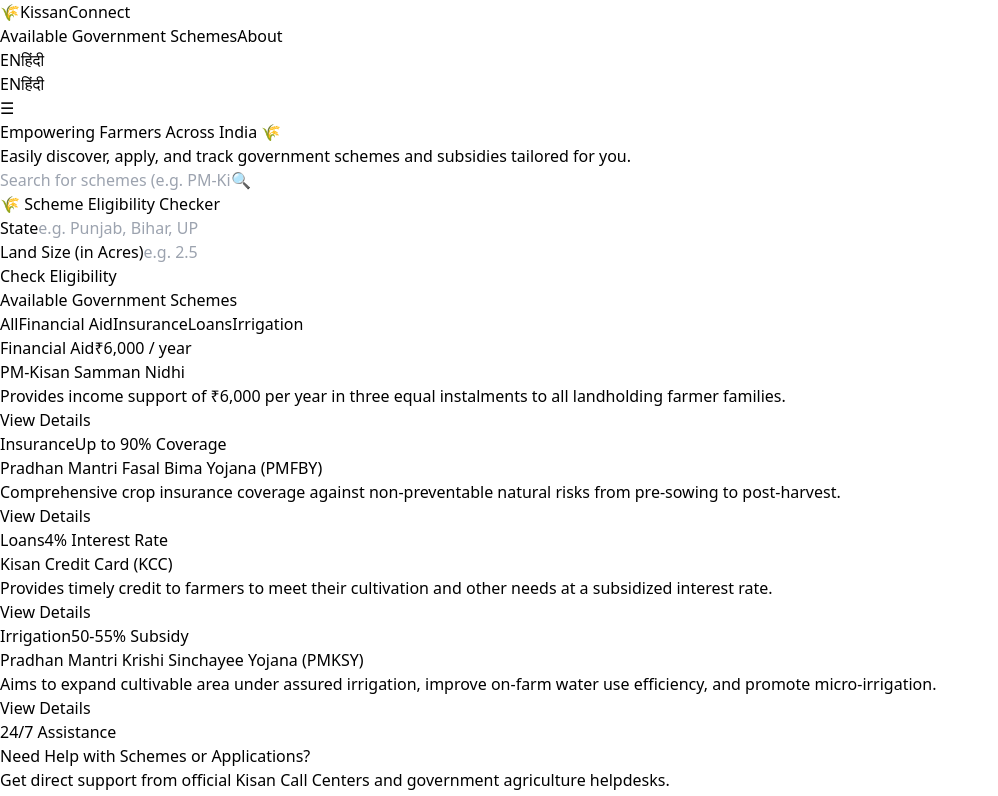
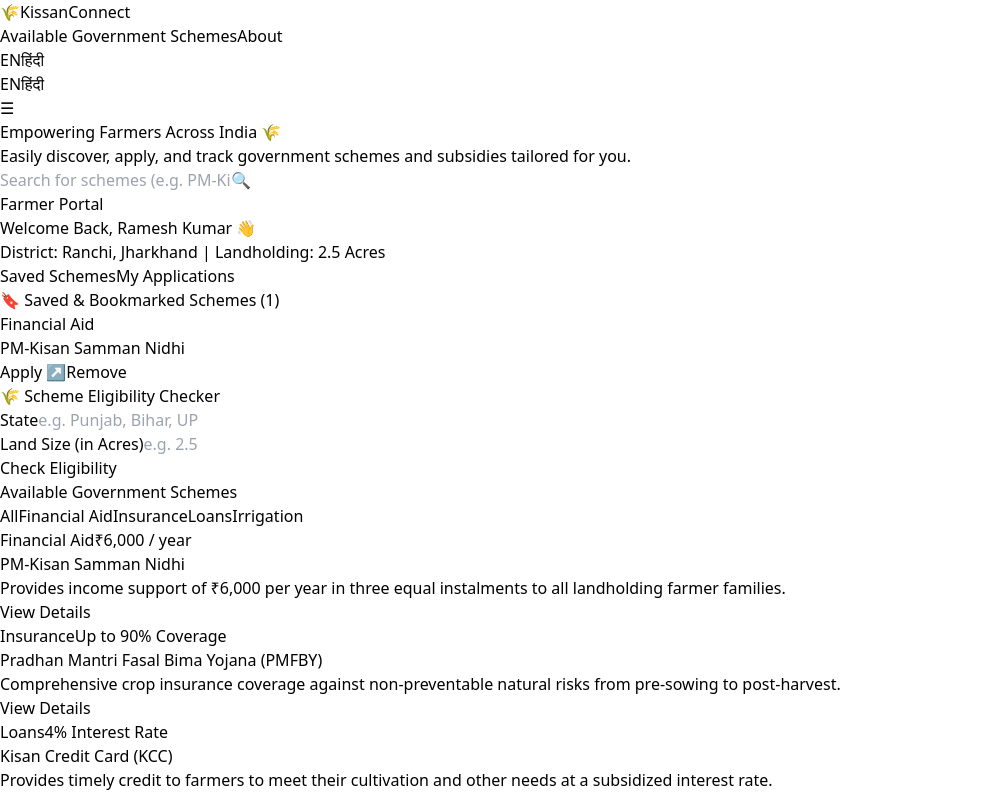
Before and after one commit to chikolavosaki-sys/KISSANCONNECT, a React (Vite) app in the folder frontend/: page / in a window 1280 px wide. Shown: the top 796 px of the page, without its empty margins (0-998 px from the left). Built offline with nearby package versions, Linux system fonts and the light colour scheme.

Commit message:
Add Farmer Dashboard with saved schemes and application tracking

```diff
--- a/frontend/src/App.jsx
+++ b/frontend/src/App.jsx
@@ -3,6 +3,7 @@ import Navbar from './components/Navbar';
 import Hero from './components/Hero';
 import SchemesList from './components/SchemesList';
 import EligibilityChecker from './components/EligibilityChecker';
+import FarmerDashboard from './components/FarmerDashboard';
 import SupportHelpline from './components/SupportHelpline';
 import Footer from './components/Footer';
 import { LanguageProvider } from './context/LanguageContext';
@@ -10,12 +11,33 @@ import { LanguageProvider } from './context/LanguageContext';
 function App() {
   const [searchQuery, setSearchQuery] = useState('');
 
+  // Saved Schemes State
+  const [savedSchemes, setSavedSchemes] = useState([
+    {
+      id: 1,
+      title: "PM-Kisan Samman Nidhi",
+      category: "Financial Aid",
+      officialUrl: "https://pmkisan.gov.in"
+    }
+  ]);
+
+  const handleRemoveScheme = (schemeId) => {
+    setSavedSchemes(savedSchemes.filter((item) => item.id !== schemeId));
+  };
+
   return (
     <LanguageProvider>
       <div className="min-h-screen bg-slate-50 flex flex-col font-sans">
         <Navbar />
         <main className="flex-grow">
           <Hero searchQuery={searchQuery} setSearchQuery={setSearchQuery} />
+
+          {/* Farmer Dashboard Section */}
+          <FarmerDashboard
+            savedSchemes={savedSchemes}
+            onRemoveScheme={handleRemoveScheme}
+          />
+
           <EligibilityChecker />
           <SchemesList searchQuery={searchQuery} />
           <SupportHelpline />
--- /dev/null
+++ b/frontend/src/components/FarmerDashboard.jsx
@@ -0,0 +1,97 @@
+import React, { useState } from 'react';
+import SavedSchemes from './SavedSchemes';
+
+const FarmerDashboard = ({ savedSchemes, onRemoveScheme }) => {
+  const [activeTab, setActiveTab] = useState('saved');
+
+  // Dummy Application Tracking Data
+  const applications = [
+    { id: 'APP-1029', schemeName: 'PM-Kisan Samman Nidhi', status: 'Under Review', date: '2026-08-10' },
+    { id: 'APP-0941', schemeName: 'PM Fasal Bima Yojana', status: 'Approved', date: '2026-07-22' },
+  ];
+
+  return (
+    <section id="dashboard" className="max-w-7xl mx-auto px-4 sm:px-6 lg:px-8 py-10 my-4">
+      <div className="bg-emerald-900 text-white rounded-2xl p-6 sm:p-8 mb-6 shadow-md flex flex-col sm:flex-row justify-between items-start sm:items-center gap-4">
+        <div>
+          <span className="text-xs uppercase bg-emerald-700/60 text-emerald-200 px-3 py-1 rounded-full font-semibold">
+            Farmer Portal
+          </span>
+          <h2 className="text-2xl sm:text-3xl font-extrabold mt-2">Welcome Back, Ramesh Kumar 👋</h2>
+          <p className="text-emerald-200 text-xs sm:text-sm mt-1">
+            District: Ranchi, Jharkhand | Landholding: 2.5 Acres
+          </p>
+        </div>
+
+        {/* Tab Buttons */}
+        <div className="flex bg-emerald-800/80 p-1.5 rounded-xl border border-emerald-700">
+          <button
+            onClick={() => setActiveTab('saved')}
+            className={`px-4 py-2 rounded-lg text-xs sm:text-sm font-semibold transition cursor-pointer ${
+              activeTab === 'saved'
+                ? 'bg-white text-emerald-900 shadow'
+                : 'text-emerald-100 hover:text-white'
+            }`}
+          >
+            Saved Schemes
+          </button>
+          <button
+            onClick={() => setActiveTab('applications')}
+            className={`px-4 py-2 rounded-lg text-xs sm:text-sm font-semibold transition cursor-pointer ${
+              activeTab === 'applications'
+                ? 'bg-white text-emerald-900 shadow'
+                : 'text-emerald-100 hover:text-white'
+            }`}
+          >
+            My Applications
+          </button>
+        </div>
+      </div>
+
+      {/* Tab Contents */}
+      {activeTab === 'saved' ? (
+        <SavedSchemes savedSchemes={savedSchemes} onRemoveScheme={onRemoveScheme} />
+      ) : (
+        <div className="bg-white rounded-xl shadow-sm border border-gray-100 p-6">
+          <h3 className="text-xl font-bold text-gray-900 mb-4 flex items-center gap-2">
+            <span>📋</span> Applied Schemes Status
+          </h3>
+          <div className="overflow-x-auto">
+            <table className="w-full text-left text-sm text-gray-600">
+              <thead className="bg-gray-50 text-xs uppercase text-gray-500 border-b">
+                <tr>
+                  <th className="py-3 px-4">Application ID</th>
+                  <th className="py-3 px-4">Scheme Name</th>
+                  <th className="py-3 px-4">Applied Date</th>
+                  <th className="py-3 px-4">Status</th>
+                </tr>
+              </thead>
+              <tbody className="divide-y divide-gray-100">
+                {applications.map((app) => (
+                  <tr key={app.id}>
+                    <td className="py-3 px-4 font-mono font-medium text-gray-800">{app.id}</td>
+                    <td className="py-3 px-4 font-semibold text-gray-900">{app.schemeName}</td>
+                    <td className="py-3 px-4 text-xs">{app.date}</td>
+                    <td className="py-3 px-4">
+                      <span
+                        className={`text-xs px-2.5 py-1 rounded-full font-bold ${
+                          app.status === 'Approved'
+                            ? 'bg-green-100 text-green-800'
+                            : 'bg-amber-100 text-amber-800'
+                        }`}
+                      >
+                        {app.status}
+                      </span>
+                    </td>
+                  </tr>
+                ))}
+              </tbody>
+            </table>
+          </div>
+        </div>
+      )}
+    </section>
+  );
+};
+
+export default FarmerDashboard;
--- /dev/null
+++ b/frontend/src/components/SavedSchemes.jsx
@@ -0,0 +1,54 @@
+import React from 'react';
+
+const SavedSchemes = ({ savedSchemes = [], onRemoveScheme }) => {
+  return (
+    <div className="bg-white rounded-xl shadow-sm border border-gray-100 p-6">
+      <h3 className="text-xl font-bold text-gray-900 mb-4 flex items-center gap-2">
+        <span>🔖</span> Saved & Bookmarked Schemes ({savedSchemes.length})
+      </h3>
+
+      {savedSchemes.length === 0 ? (
+        <div className="text-center py-8 text-gray-500 bg-gray-50 rounded-lg border border-dashed border-gray-200">
+          <p className="text-sm font-medium">No saved schemes yet!</p>
+          <p className="text-xs text-gray-400 mt-1">
+            Bookmark schemes from the list to track them here.
+          </p>
+        </div>
+      ) : (
+        <div className="space-y-3">
+          {savedSchemes.map((scheme) => (
+            <div
+              key={scheme.id}
+              className="flex items-center justify-between p-4 bg-emerald-50/50 rounded-lg border border-emerald-100"
+            >
+              <div>
+                <span className="text-xs font-semibold px-2 py-0.5 bg-emerald-100 text-emerald-800 rounded">
+                  {scheme.category}
+                </span>
+                <h4 className="font-bold text-gray-900 text-sm mt-1">{scheme.title}</h4>
+              </div>
+              <div className="flex items-center gap-3">
+                <a
+                  href={scheme.officialUrl}
+                  target="_blank"
+                  rel="noopener noreferrer"
+                  className="text-xs bg-emerald-600 hover:bg-emerald-700 text-white font-medium px-3 py-1.5 rounded transition"
+                >
+                  Apply ↗
+                </a>
+                <button
+                  onClick={() => onRemoveScheme(scheme.id)}
+                  className="text-xs text-red-600 hover:text-red-800 font-semibold transition cursor-pointer"
+                >
+                  Remove
+                </button>
+              </div>
+            </div>
+          ))}
+        </div>
+      )}
+    </div>
+  );
+};
+
+export default SavedSchemes;
```
